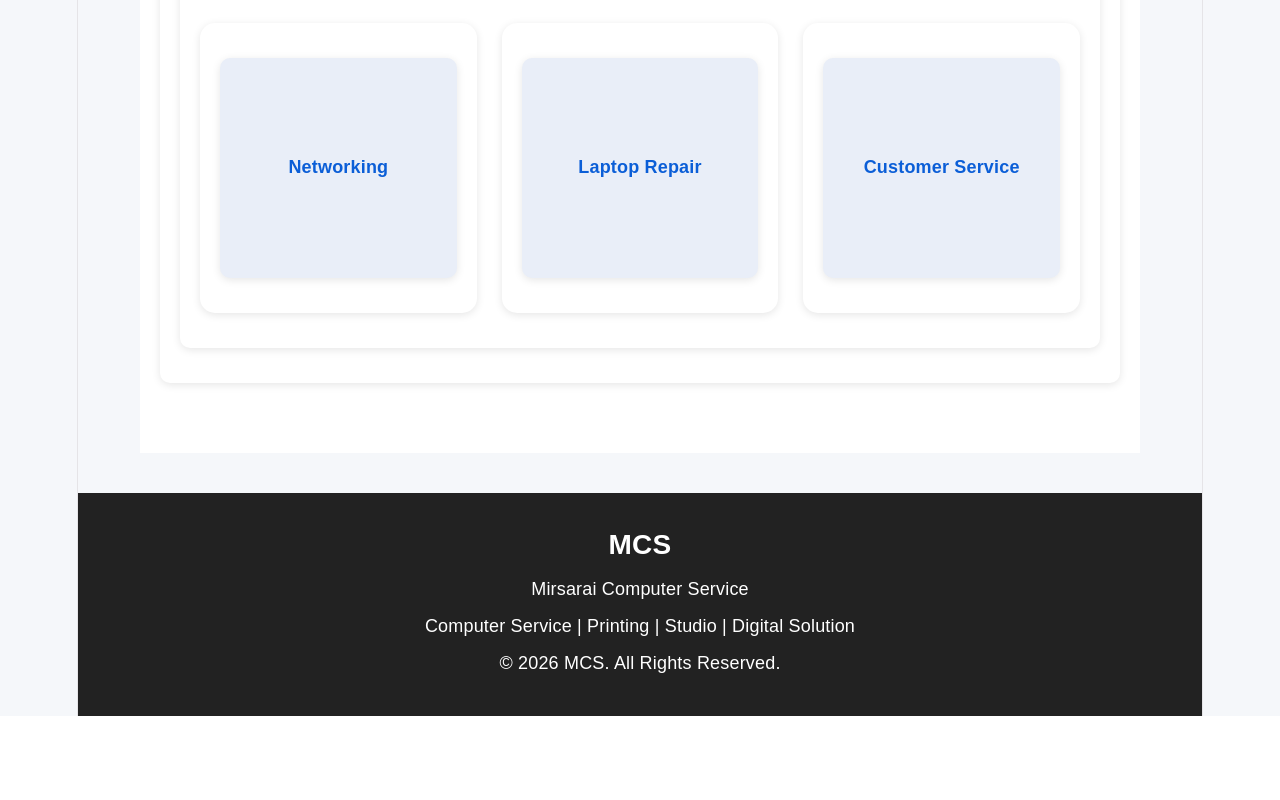
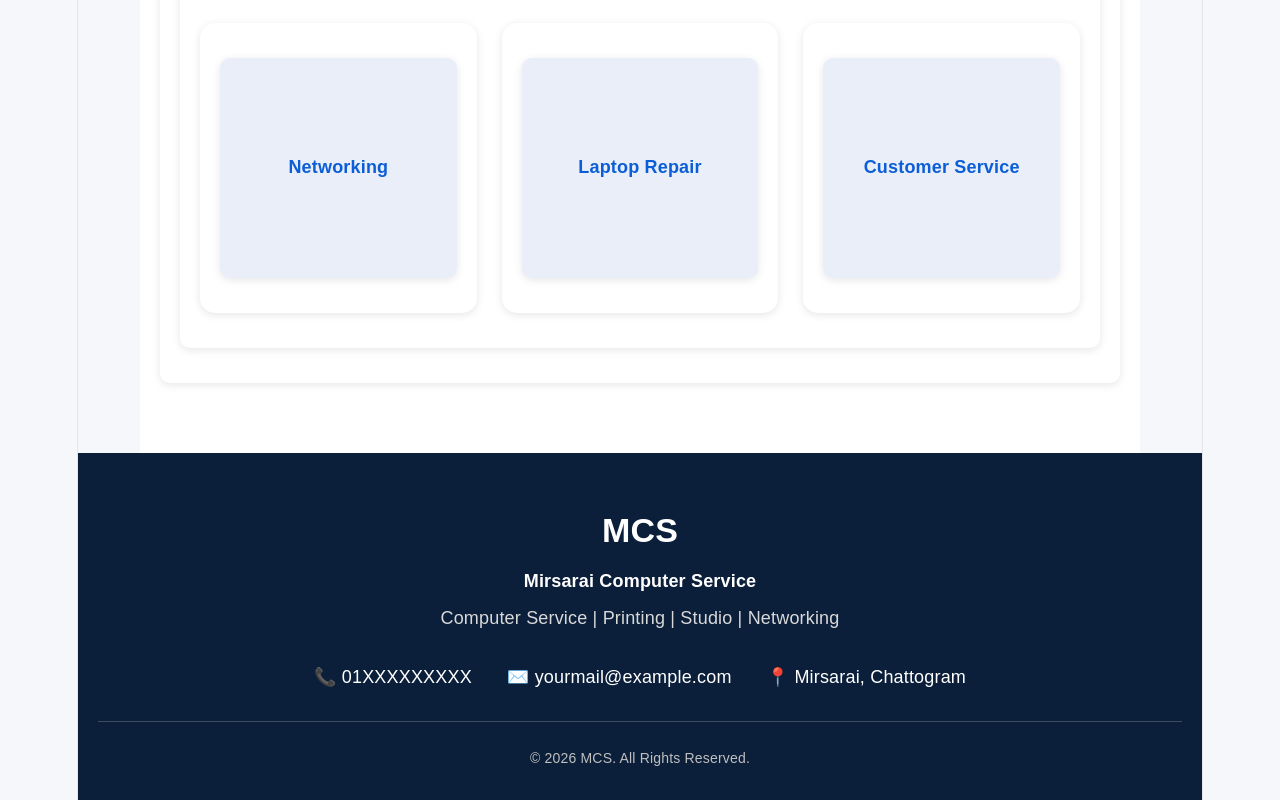
Before and after one commit to mcs404/mcs, a React (Vite) app: page / in a window 1280 px wide. Shown: the part 3097-3897 px from the top of the page. Before the commit the page ends 3813 px from the top, so only its background shows below. Built offline with nearby package versions, Linux system fonts and the light colour scheme.

Commit message:
Move Footer styles to Footer.css

```diff
--- a/src/App.css
+++ b/src/App.css
@@ -34,15 +34,6 @@ section div {
   border-radius: 10px;
   box-shadow: 0 2px 8px rgba(0,0,0,0.1);
 }
-
-footer {
-  background: #222;
-  color: white;
-  text-align: center;
-  padding: 15px;
-  margin-top: 30px;
-}
-
 
 nav ul li:hover {
   text-decoration: underline;
@@ -136,18 +127,3 @@ section {
 .whatsapp-btn:hover {
   opacity: 0.8;
 }
-
-.footer {
-  text-align: center;
-  padding: 30px 20px;
-  margin-top: 40px;
-}
-
-.footer h3 {
-  font-size: 28px;
-  margin-bottom: 5px;
-}
-
-.footer p {
-  margin: 8px 0;
-}
--- /dev/null
+++ b/src/components/Footer.css
@@ -0,0 +1,65 @@
+/* ====================================
+   FOOTER
+==================================== */
+
+.footer {
+  background: #0b1f3a;
+  color: white;
+  padding: 50px 20px 30px;
+}
+
+.footer-container {
+  max-width: 1100px;
+  margin: auto;
+  text-align: center;
+}
+
+.footer h3 {
+  font-size: 34px;
+  margin-bottom: 10px;
+}
+
+.footer-title {
+  font-size: 18px;
+  font-weight: 600;
+  margin-bottom: 8px;
+}
+
+.footer-description {
+  color: #d9d9d9;
+  margin-bottom: 30px;
+}
+
+.footer-contact {
+  display: flex;
+  justify-content: center;
+  gap: 35px;
+  flex-wrap: wrap;
+  margin-bottom: 30px;
+}
+
+.footer-contact p {
+  margin: 0;
+}
+
+.footer hr {
+  border: none;
+  border-top: 1px solid rgba(255,255,255,.2);
+  margin: 25px 0;
+}
+
+.copyright {
+  color: #bfbfbf;
+  font-size: 14px;
+}
+
+/* Responsive */
+
+@media (max-width:768px){
+
+.footer-contact{
+    flex-direction:column;
+    gap:15px;
+}
+
+}
--- a/src/components/Footer.jsx
+++ b/src/components/Footer.jsx
@@ -1,14 +1,35 @@
+import "./Footer.css";
+
 function Footer() {
   return (
     <footer className="footer">
-      <h3>MCS</h3>
+      <div className="footer-container">
 
-      <p>Mirsarai Computer Service</p>
+        <h3>MCS</h3>
 
-      <p>Computer Service | Printing | Studio | Digital Solution</p>
+        <p className="footer-title">
+          Mirsarai Computer Service
+        </p>
 
-      <p>© 2026 MCS. All Rights Reserved.</p>
+        <p className="footer-description">
+          Computer Service | Printing | Studio | Networking
+        </p>
+
+        <div className="footer-contact">
+          <p>📞 01XXXXXXXXX</p>
+          <p>✉️ yourmail@example.com</p>
+          <p>📍 Mirsarai, Chattogram</p>
+        </div>
+
+        <hr />
+
+        <p className="copyright">
+          © 2026 MCS. All Rights Reserved.
+        </p>
+
+      </div>
     </footer>
   );
 }
+
 export default Footer;
```
